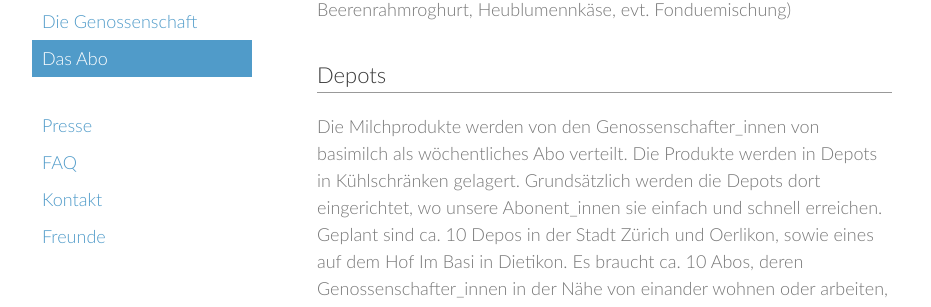
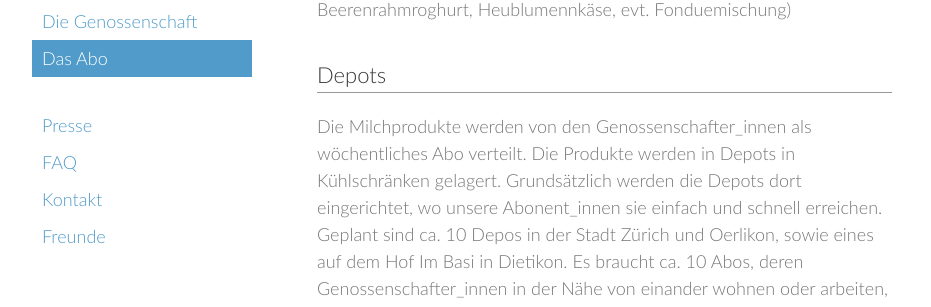
Before and after one commit to vryser/basimilch.github.io, a Jekyll site: the page built from pages/02-das-abo.md, in a window 1280 px wide and 900 px high, scrolled down 1060 px. Shown: the part 145-452 px from the top of the window, without its empty margins (178-1109 px from the left). Built offline with Jekyll 4.4.1, drawn with Linux system fonts in a browser that asks for light colours; some of the changed text lies outside the part shown.

```diff
--- a/pages/02-das-abo.md
+++ b/pages/02-das-abo.md
@@ -39,8 +39,8 @@ Heublumennkäse, evt. Fonduemischung)
 
 ## Depots
 
-Die Milchprodukte werden von den Genossenschafter_innen von basimilch
-als wöchentliches Abo verteilt. Die Produkte werden in Depots in
+Die Milchprodukte werden von den Genossenschafter_innen als
+wöchentliches Abo verteilt. Die Produkte werden in Depots in
 Kühlschränken gelagert. Grundsätzlich werden die Depots dort
 eingerichtet, wo unsere Abonent_innen sie einfach und schnell
 erreichen. Geplant sind ca. 10 Depos in der Stadt Zürich und Oerlikon,
```
Also changed, not shown: pages/00-home.md (+1 -1 lines), pages/01-die-genossenschaft.md (+5 -4 lines), pages/06-faq.md (+6 -6 lines), pages/08-freunde.md (+2 -2 lines).
